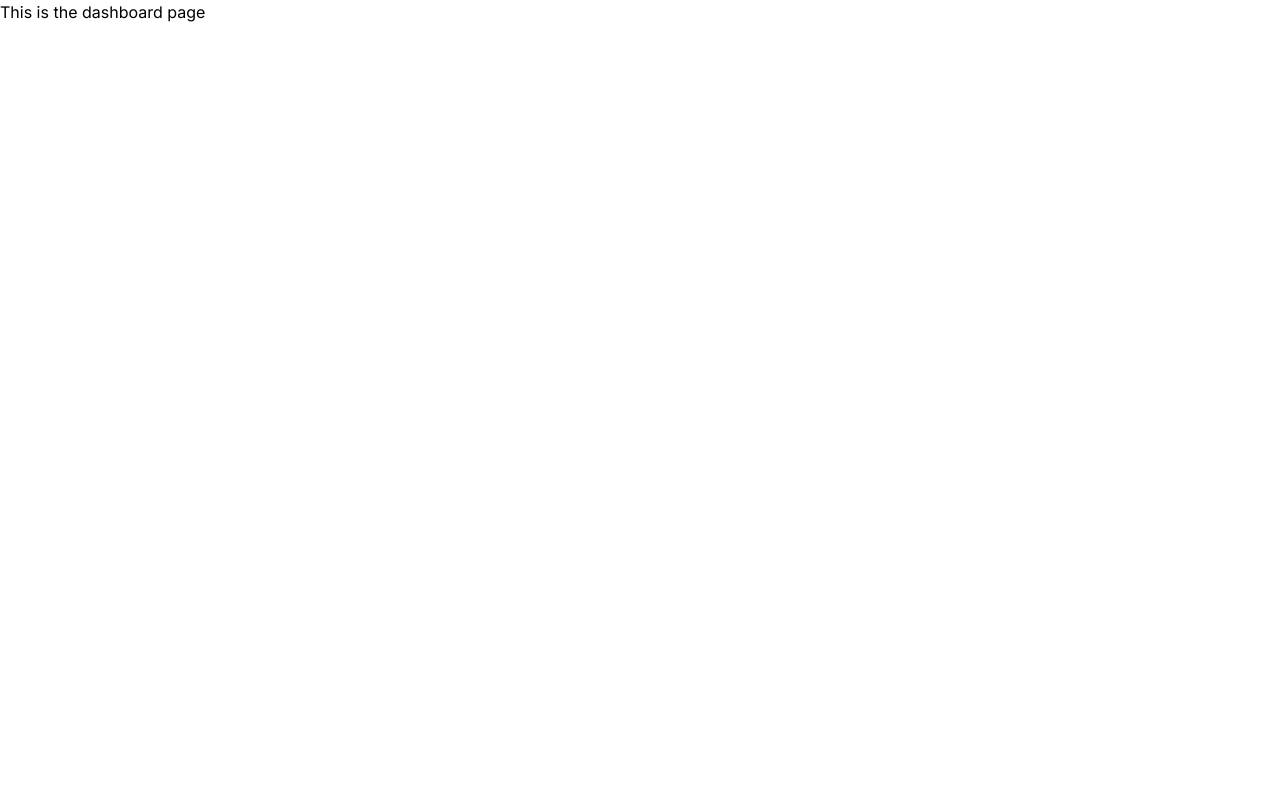
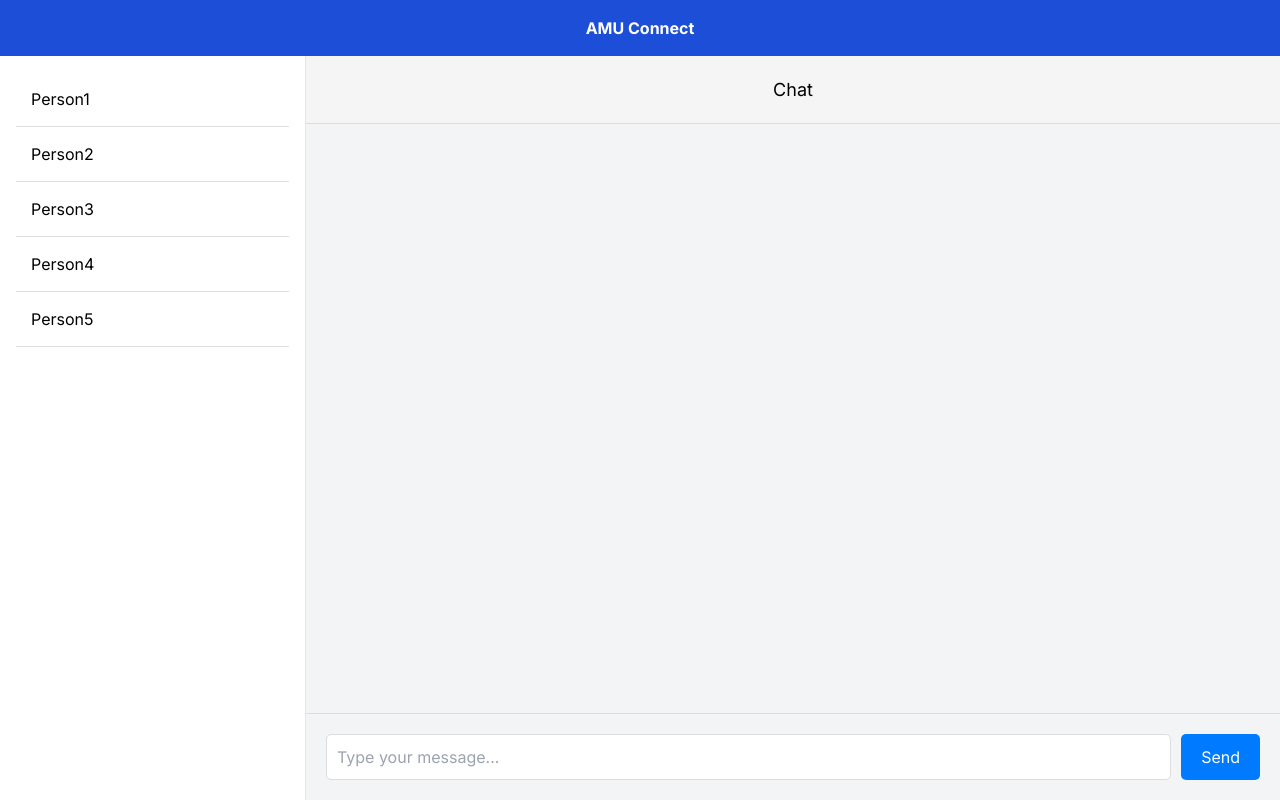
Before and after one commit to Inshamhaque/Minor-part-1, a Next.js app: page /dashboard in a window 1280 px wide. Built offline with nearby package versions, Linux system fonts and the light colour scheme.

Commit message:
Chat Frontend

```diff
--- /dev/null
+++ b/Client-Components/chat-dashboard/chat.css
@@ -0,0 +1,120 @@
+body {
+    font-family: Arial, sans-serif;
+    background-color: #f9f9f9;
+    margin: 0;
+    padding: 0;
+    display: flex;
+    height: 100vh;
+  }
+
+  .chat-app {
+    display: flex;
+    width: 100%;
+    height: 100%;
+  }
+
+  .contacts {
+    width: 20%;
+    background-color: #ffffff;
+    border-right: 1px solid #ddd;
+    padding: 10px;
+  }
+
+  .contact {
+    padding: 15px;
+    border-bottom: 1px solid #ddd;
+    cursor: pointer;
+  }
+
+  .contact:hover {
+    background-color: #f1f1f1;
+  }
+
+  .chat-section {
+    width: 80%;
+    display: flex;
+    flex-direction: column;
+  }
+
+  .chat-header {
+    padding: 20px;
+    background-color: #f5f5f5;
+    border-bottom: 1px solid #ddd;
+    font-size: 18px;
+    text-align: center;
+  }
+
+  .chat-window {
+    flex: 1;
+    padding: 20px;
+    overflow-y: auto;
+  }
+
+  .chat-input {
+    padding: 20px;
+    border-top: 1px solid #ddd;
+    display: flex;
+  }
+
+  .chat-input input {
+    flex: 1;
+    padding: 10px;
+    font-size: 16px;
+    border: 1px solid #ddd;
+    border-radius: 5px;
+  }
+
+  .chat-input button {
+    padding: 10px 20px;
+    margin-left: 10px;
+    background-color: #007bff;
+    color: #ffffff;
+    border: none;
+    border-radius: 5px;
+    cursor: pointer;
+  }
+
+  .chat-input button:hover {
+    background-color: #0056b3;
+  }
+
+  .app-container {
+    display: flex;
+    flex-direction: column;
+    height: 100vh;
+    background-color: #f3f4f6; /* Tailwind's bg-gray-100 */
+  }
+
+  .app-header {
+    background-color: #1d4ed8;
+    color: white;
+    padding: 16px;
+    text-align: center;
+    font-weight: bold;
+  }
+
+  .chat-container {
+    display: flex;
+    flex: 1;
+  }
+
+  .chat-container {
+    flex: 1;
+    display: flex;
+    height: calc(100vh - 64px);
+  }
+
+  .app-container {
+    display: flex;
+    flex-direction: column;
+    height: 100vh;
+    width: 100vw;
+    background-color: #f3f4f6;
+  }
+
+  .contacts {
+    width: 25%;
+    background-color: white;
+    border-right: 1px solid #e5e7eb;
+    padding: 16px;
+  }
--- /dev/null
+++ b/Client-Components/chat-dashboard/chat.jsx
@@ -0,0 +1,72 @@
+import React, { useState } from 'react';
+import "./chat.css"
+
+const ChatApp = () => {
+    const [selectedPerson, setSelectedPerson] = useState(null);
+    const [messages, setMessages] = useState([]);
+    const [inputValue, setInputValue] = useState('');
+
+    const contacts = ['Person1', 'Person2', 'Person3', 'Person4', 'Person5'];
+
+    const openChat = (person) => {
+        setSelectedPerson(person);
+        let initialMessages = [];
+        if (person === 'Person1') {
+            initialMessages = [
+                { sender: 'Person1', text: 'Hello!' },
+                { sender: 'You', text: 'Hi!' }
+            ];
+        } else if (person === 'Person2') {
+            initialMessages = [
+                { sender: 'Person2', text: 'How are you?' },
+                { sender: 'You', text: 'I am good, thanks!' }
+            ];
+        }
+        setMessages(initialMessages);
+    };
+
+    const sendMessage = () => {
+        if (inputValue.trim() !== '') {
+            setMessages([...messages, { sender: 'You', text: inputValue }]);
+            setInputValue('');
+        }
+    };
+
+    return (
+        <div className="app-container">
+            <header className="app-header">
+                AMU Connect
+            </header>
+        <div className="chat-app">
+            <aside className="contacts">
+                {contacts.map(contact => (
+                    <div className="contact" key={contact} onClick={() => openChat(contact)}>
+                        {contact}
+                    </div>
+                ))}
+            </aside>
+
+            <section className="chat-section">
+                <div className="chat-header">Chat</div>
+                <div className="chat-window">
+                    {messages.map((msg, index) => (
+                        <div key={index}><strong>{msg.sender}:</strong> {msg.text}</div>
+                    ))}
+                </div>
+                <div className="chat-input">
+                    <input
+                        type="text"
+                        value={inputValue}
+                        onChange={(e) => setInputValue(e.target.value)}
+                        placeholder="Type your message..."
+                    />
+                    <button onClick={sendMessage}>Send</button>
+                </div>
+            </section>
+        </div>
+        <div/>
+    </div>
+    );
+};
+
+export default ChatApp;
--- /dev/null
+++ b/app/dashboard/page.jsx
@@ -0,0 +1,7 @@
+import ChatApp from "../../Client-Components/chat-dashboard/chat";
+
+export default function(){
+    return(<>
+    <ChatApp/>
+    </>)
+}
--- a/app/dashboard/page.tsx
+++ /dev/null
@@ -1,5 +0,0 @@
-export default function(){
-    return(
-        <div>This is the dashboard page</div>
-    )
-}
```
